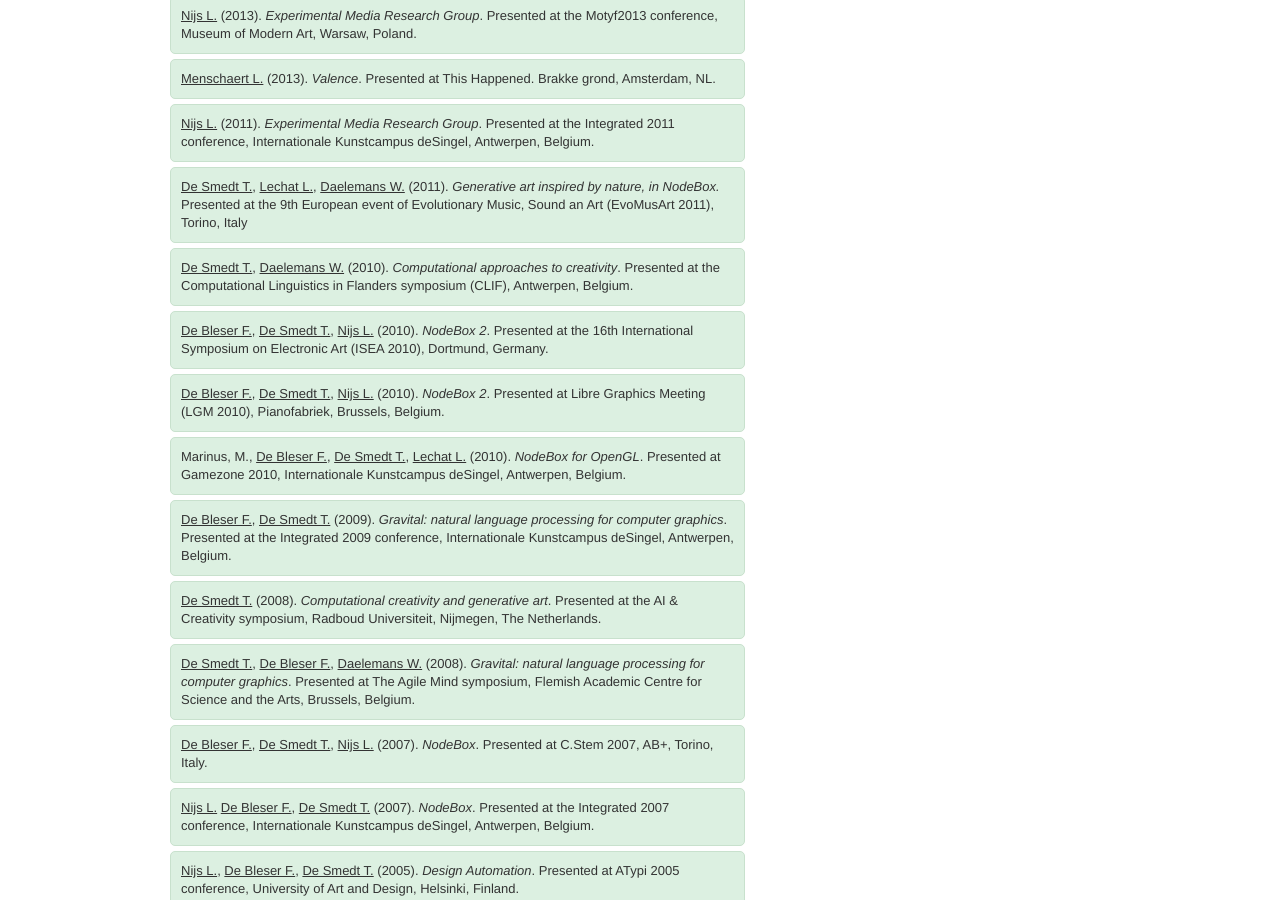
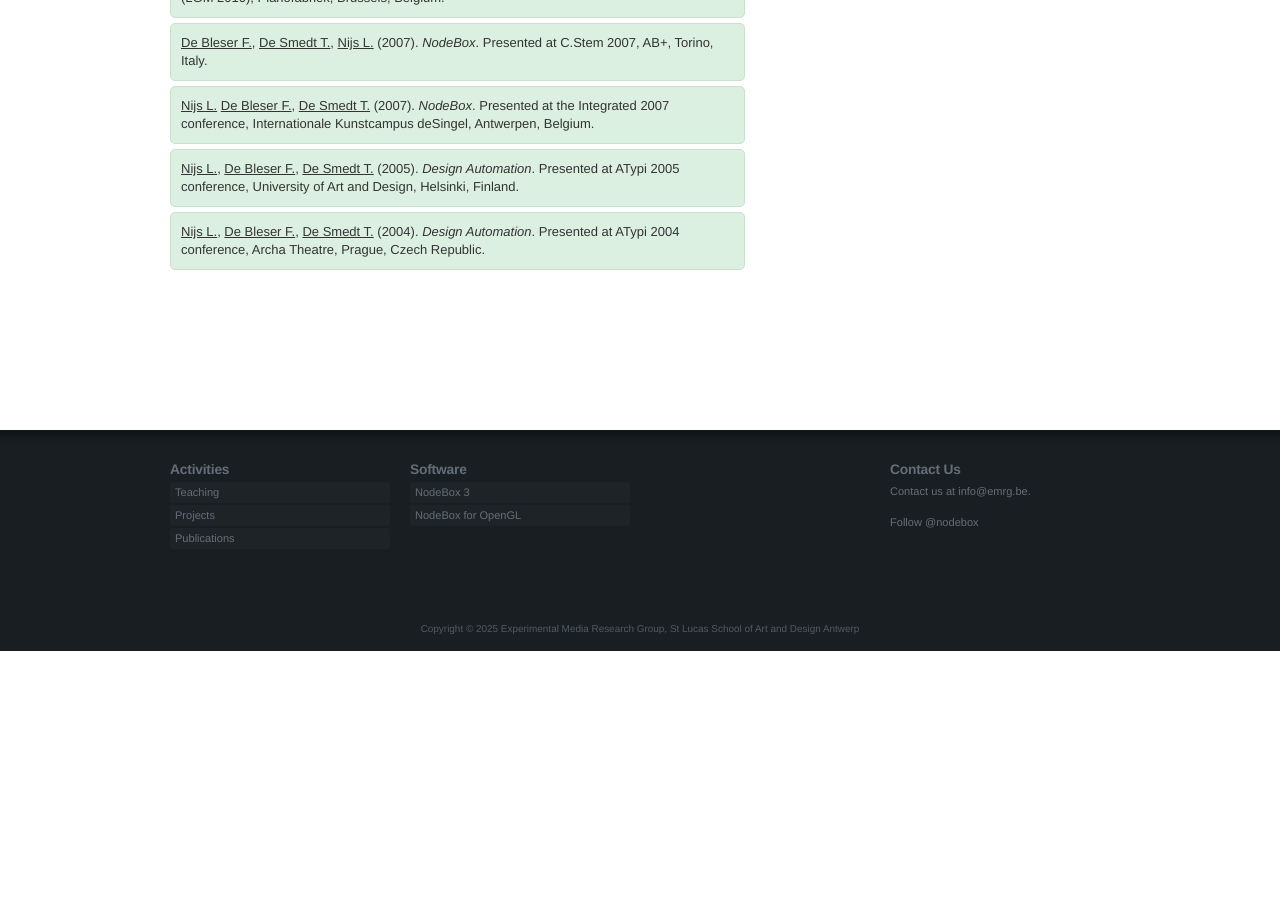
Before and after one commit to nodebox/emrg.be, a Jekyll site: the page built from publications/index.md, in a window 1280 px wide and 900 px high, scrolled down 2546 px. Built offline with Jekyll 4.4.1, drawn with Linux system fonts in a browser that asks for light colours; nearby versions of some CDN libraries; comment, search, counter and statistics services are not loaded; after the commit the page ends 3197 px from its top, so only the background shows below that; some of the changed text lies outside the part shown.

Commit message:
Update index.md

```diff
--- a/publications/index.md
+++ b/publications/index.md
@@ -28,48 +28,10 @@
 
 <div class="publication box">
 	<a href="../people/tom-de-smedt.html" class="author">De Smedt T.</a>,
-	<a href="../people/lucas-nijs.html" class="author">Nijs L.</a>,
-	<a href="http://www.clips.ua.ac.be/people/walter-daelemans" class="author">Daelemans W.</a>
-	(2014).
-	<cite>Creative Web Services with Pattern.</cite>
-	Proceedings of the 5th International Conference on Computational Creativity (ICCC 2014).
-</div>
-
-<div class="publication box">
-	<a href="../people/tom-de-smedt.html" class="author">De Smedt T.</a>,
-	<a href="../people/frederik-de-bleser.html" class="author">De Bleser F.</a>,
-	<a href="http://www.clips.ua.ac.be/people/vincent-van-asch" class="author">Van Asch V.</a>,
-	<a href="../people/lucas-nijs.html" class="author">Nijs L.</a>,
-	<a href="http://www.clips.ua.ac.be/people/walter-daelemans" class="author">Daelemans W.</a>
-	(2013).
-	<cite>Gravital: natural language processing for computer graphics.</cite>
-	Veale T., Feyaerts K. &amp; Forceville C. (eds.) Creativity and the Agile Mind: A Multi-Disciplinary Study of a Multi-Faceted Phenomenon, 81–97.
-	Berlin: Mouton.
-</div>
-
-<div class="publication box">
-	<a href="../people/tom-de-smedt.html" class="author">De Smedt T.</a>,
-	(2013).
-	<cite>Modeling Creativity: Case Studies in Python.</cite>
-	University Press Antwerp. ISBN 978-90-5718-260-0.
-</div>
-
-<div class="publication box">
-	<a href="../people/tom-de-smedt.html" class="author">De Smedt T.</a>,
 	<a href="../people/lieven-menschaert.html" class="author">Menschaert L.</a>
 	(2012).
 	<cite>VALENCE: Affective visualisation using EEG.</cite>
 	Digital Creativity, 23(3-4): 272-277.
-</div>
-
-<div class="publication box">
-	<a href="../people/tom-de-smedt.html" class="author">De Smedt T.</a>,
-	<a href="http://www.clips.ua.ac.be/people/walter-daelemans" class="author">Daelemans W.</a>
-	(2012).
-	<cite>Pattern for Python.</cite>
-	Journal of Machine Learning Research, 13: 2063–2067.
-	<code>IF 2.974</code>
-	<a href="http://jmlr.csail.mit.edu/papers/volume13/desmedt12a/desmedt12a.pdf" class="attachment">PDF</a>
 </div>
 
 <div class="publication box">
@@ -250,13 +212,6 @@
 <!-- Conference lectures and invited symposia talks. -->
 <!-- =================================================================================================== -->
 
-<div class="publication exhibition box">
-	<a href="../people/tom-de-smedt.html" class="author">De Smedt T.</a>
-	(2016).
-	<cite>Automatic Timeline Visualization of Paintings.</cite>
-	Presented at DHBenelux 2016, Luxembourg, LU.
-</div>
-
 <div class="publication talk box">
 	<a href="../people/frederik-de-bleser.html" class="author">De Bleser F.</a>,
 	<a href="../people/tom-de-smedt.html" class="author">De Smedt T.</a>
@@ -324,14 +279,6 @@
 </div>
 
 <div class="publication talk box">
-	<a href="../people/tom-de-smedt.html" class="author">De Smedt T.</a>,
-	<a href="http://www.clips.ua.ac.be/people/walter-daelemans" class="author">Daelemans W.</a>
-	(2010).
-	<cite>Computational approaches to creativity</cite>.
-	Presented at the Computational Linguistics in Flanders symposium (CLIF), Antwerpen, Belgium.
-</div>
-
-<div class="publication talk box">
 	<a href="../people/frederik-de-bleser.html" class="author">De Bleser F.</a>,
 	<a href="../people/tom-de-smedt.html" class="author">De Smedt T.</a>,
 	<a href="../people/lucas-nijs.html" class="author">Nijs L.</a>
@@ -347,40 +294,6 @@
 	(2010).
 	<cite>NodeBox 2</cite>.
 	Presented at Libre Graphics Meeting (LGM 2010), Pianofabriek, Brussels, Belgium.
-</div>
-
-<div class="publication talk box">
-	Marinus, M.,
-	<a href="../people/frederik-de-bleser.html" class="author">De Bleser F.</a>,
-	<a href="../people/tom-de-smedt.html" class="author">De Smedt T.</a>,
-	<a href="http://ludivinelechat.be" class="author">Lechat L.</a>
-	(2010).
-	<cite>NodeBox for OpenGL</cite>.
-	Presented at Gamezone 2010, Internationale Kunstcampus deSingel, Antwerpen, Belgium.
-</div>
-
-<div class="publication talk box">
-	<a href="../people/frederik-de-bleser.html" class="author">De Bleser F.</a>,
-	<a href="../people/tom-de-smedt.html" class="author">De Smedt T.</a>
-	(2009).
-	<cite>Gravital: natural language processing for computer graphics</cite>.
-	Presented at the Integrated 2009 conference, Internationale Kunstcampus deSingel, Antwerpen, Belgium.
-</div>
-
-<div class="publication talk box">
-	<a href="../people/tom-de-smedt.html" class="author">De Smedt T.</a>
-	(2008).
-	<cite>Computational creativity and generative art</cite>.
-	Presented at the AI &amp; Creativity symposium, Radboud Universiteit, Nijmegen, The Netherlands.
-</div>
-
-<div class="publication talk box">
-	<a href="../people/tom-de-smedt.html" class="author">De Smedt T.</a>,
-	<a href="../people/frederik-de-bleser.html" class="author">De Bleser F.</a>,
-	<a href="http://www.clips.ua.ac.be/people/walter-daelemans" class="author">Daelemans W.</a>
-	(2008).
-	<cite>Gravital: natural language processing for computer graphics</cite>.
-	Presented at The Agile Mind symposium, Flemish Academic Centre for Science and the Arts, Brussels, Belgium.
 </div>
 
 <div class="publication talk box">
```
